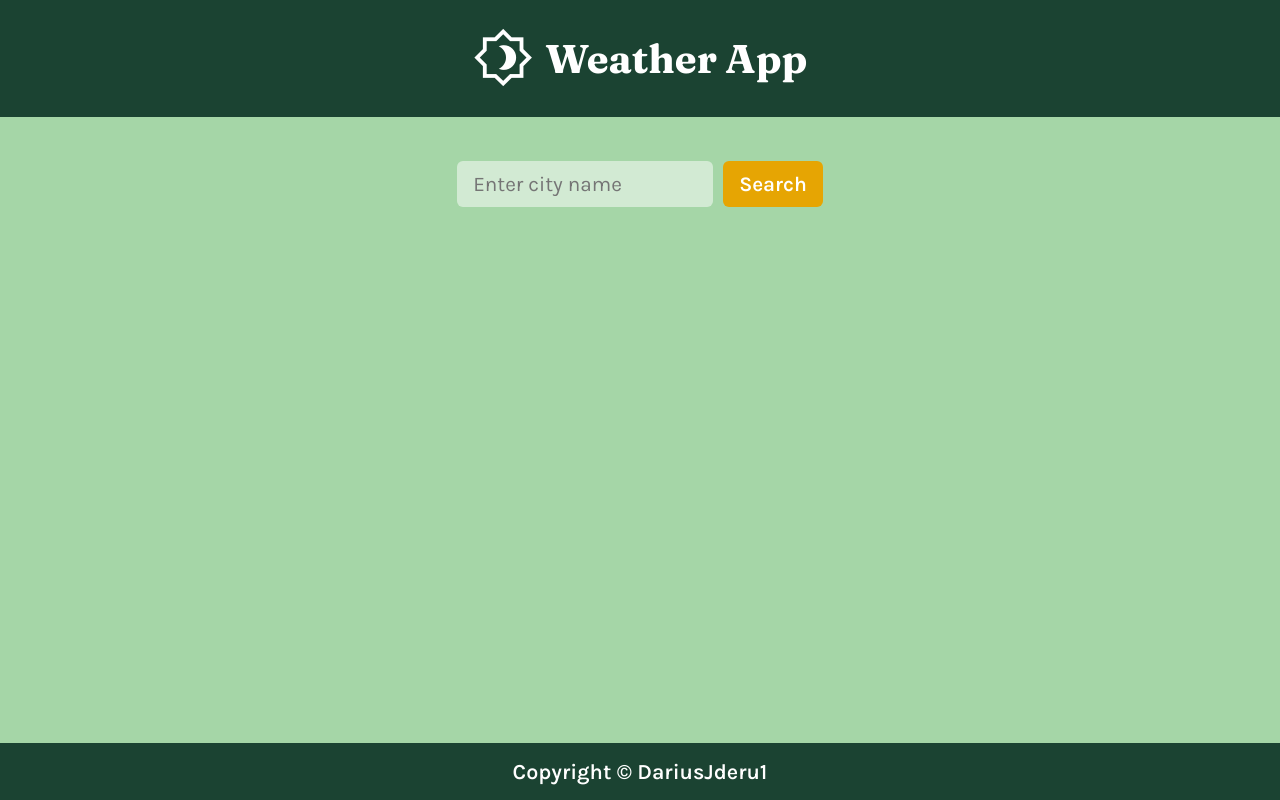
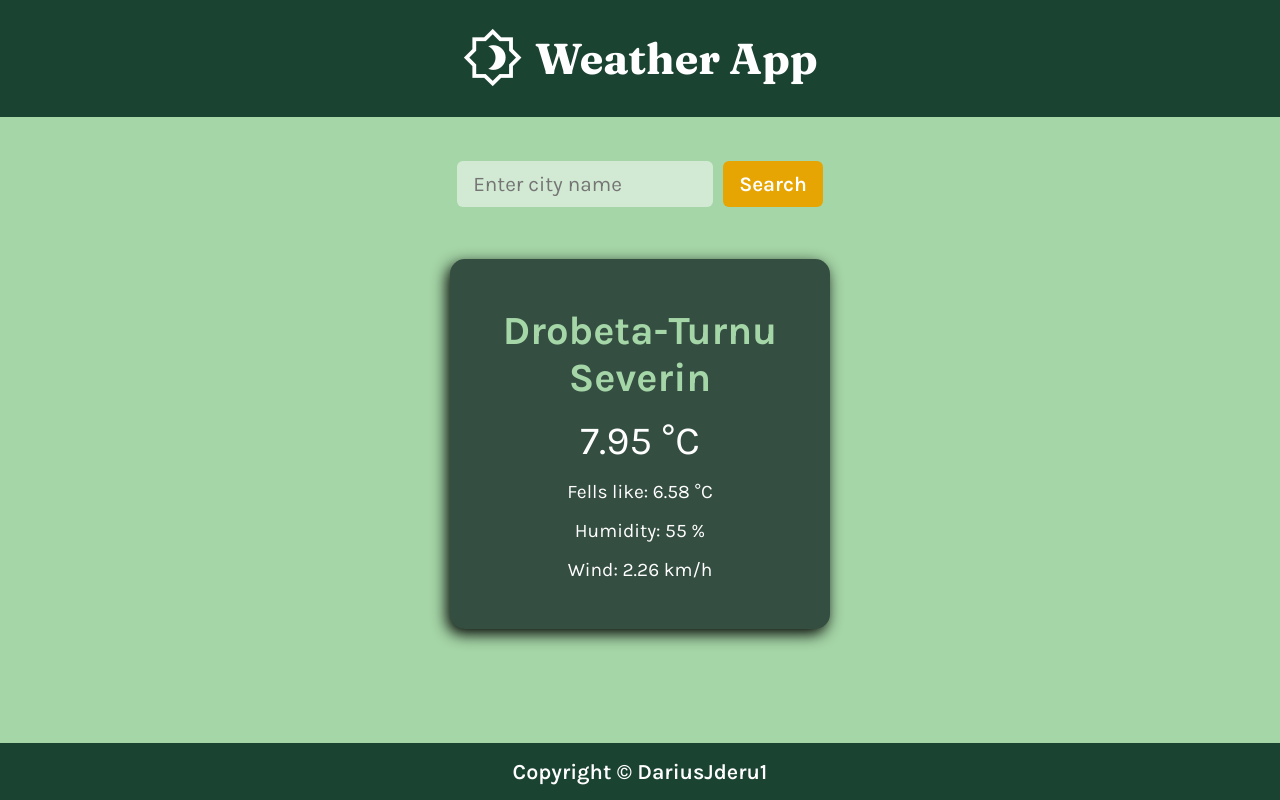
Before and after one commit to DariusJderu1/weather-app, a website built with webpack: page src/template.html in a window 1280 px wide. Built offline with nearby package versions, Linux system fonts and the light colour scheme.

Commit message:
Add styles to card

```diff
--- /dev/null
+++ b/src/css/card.css
@@ -0,0 +1,39 @@
+div#card-container {
+
+    background-color: #344E41;
+
+    display: flex;
+    flex-direction: column;
+    justify-content: center;
+    align-items: center;
+    gap: clamp(1rem, 2vh, 2rem);
+
+    width: clamp(280px, 80vw, 380px);
+
+    -webkit-box-shadow: -3px 5px 15px 0px #000000;
+    box-shadow: -3px 5px 15px 0px #000000;
+
+    text-align: center;
+
+    padding: clamp(1.5rem, 4vw, 3rem);
+
+    border-radius: 15px;
+}
+
+#card-container h2 {
+
+    color: var(--bg-main);
+
+    font-size: var(--fs-city);
+}
+
+#card-container p {
+
+    color: var(--text-primary);
+    font-size: var(--fs-body);
+}
+
+#card-container p.temperature {
+
+    font-size: var(--fs-temp);
+}
--- a/src/css/global.css
+++ b/src/css/global.css
@@ -17,9 +17,6 @@
     /* Main text and titles */
     --text-primary: #FFFFFF;
 
-    /* Subtitles and minor details */
-    --text-secondary: #A3B18A;
-
     /* Search button and highlights */
     --accent-color: #E6A503;
 
@@ -30,17 +27,18 @@
 
 
     /* FONT SIZES */
-    /* Big temperature numbers */
-    --fs-temp: clamp(2.5rem, 6vw + 1rem, 4.5rem);
 
     /* The main "Weather App" header */
-    --fs-title: clamp(1.75rem, 4vw + 0.5rem, 2.5rem);
+    --fs-title: clamp(1.7rem, 3.5vw + 0.5rem, 2.7rem);
 
     /* The city name */
-    --fs-city: clamp(1.5rem, 3vw + 0.5rem, 2rem);
+    --fs-city: clamp(1.5rem, 3vw + 1rem, 2.5rem);
+
+    /* Big temperature numbers */
+    --fs-temp: clamp(1.5rem, 3vw + 1rem, 2.5rem);
 
     /* The weather details */
-    --fs-body: clamp(1rem, 1.5vw + 0.5rem, 1.15rem);
+    --fs-body: clamp(1.2rem, 1.5vw + 0.5rem, 1.2rem);
 
     /* The search bar input and button text */
     --fs-small: clamp(1.1rem, 1vw + 0.5rem, 1.3rem);
--- a/src/css/main.css
+++ b/src/css/main.css
@@ -7,6 +7,8 @@ main {
     display: flex;
     flex-direction: column;
     align-items: center;
+
+    gap: clamp(1.5rem, 6.5vh, 6rem);
 
     padding-top: clamp(1rem, 5.5vh, 5rem);
 }
--- a/src/index.js
+++ b/src/index.js
@@ -2,3 +2,4 @@ import "./css/global.css";
 import "./css/header.css";
 import "./css/main.css";
 import "./css/footer.css";
+import "./css/card.css";
--- a/src/template.html
+++ b/src/template.html
@@ -35,7 +35,12 @@
             <button type="submit">Search</button>
         </form>
 
-        <div>
+        <div id="card-container">
+            <h2>Drobeta-Turnu Severin</h2>
+            <p class="temperature">7.95 °C</p>
+            <p>Fells like: 6.58 °C</p>
+            <p>Humidity: 55 %</p>
+            <p>Wind: 2.26 km/h</p>
         </div>
 
     </main>
```
